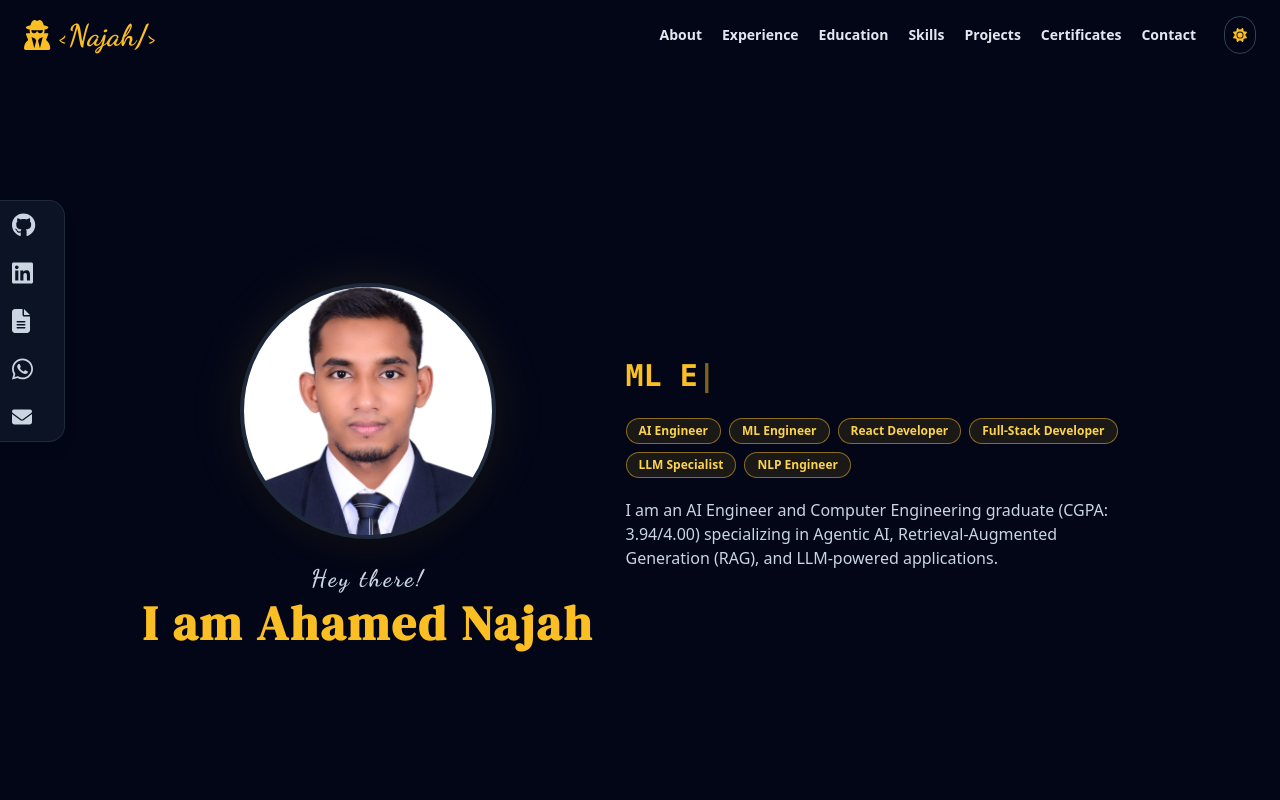
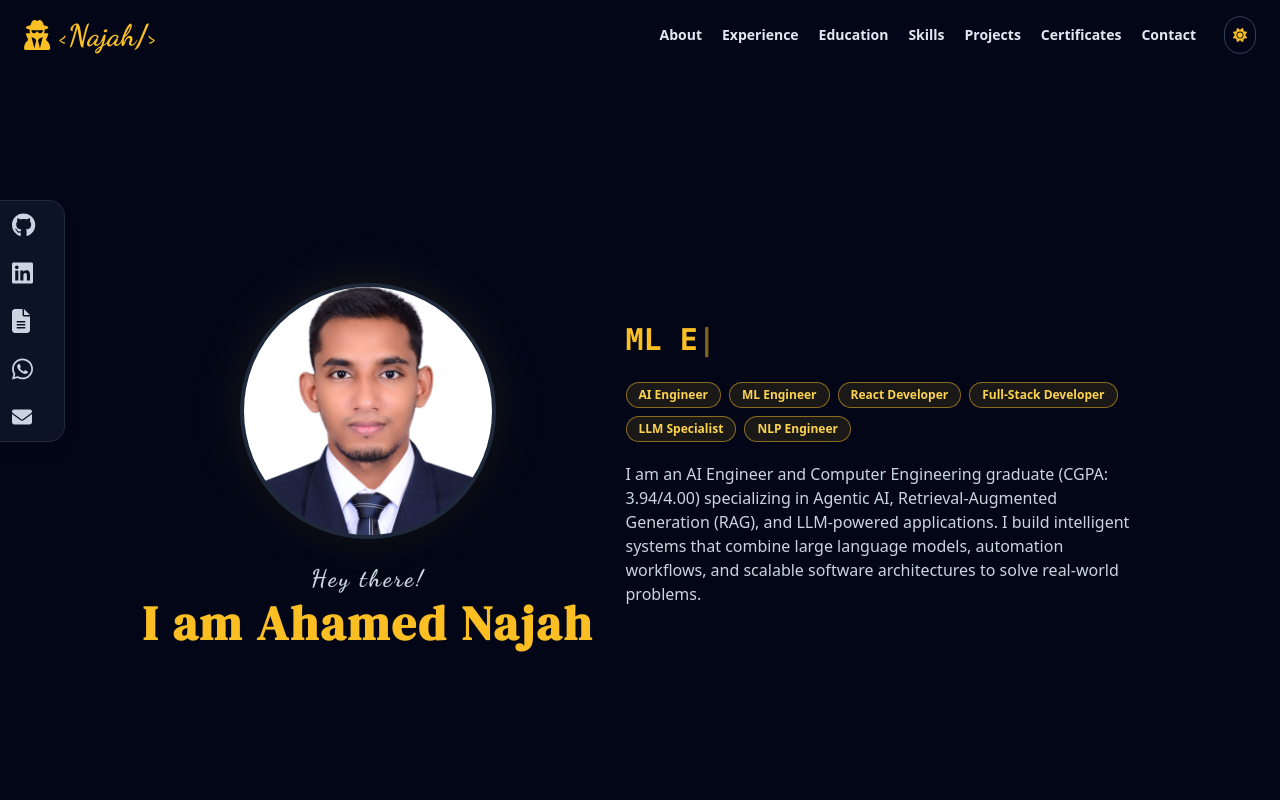
Before and after one commit to najahaja/YoungDevInterns-ReactJS-Portfolio, a React (Vite) app: page / in a window 1280 px wide. Shown: the top 800 px of the page. Built offline with nearby package versions, Linux system fonts and the light colour scheme; a web font is replaced by a local one.

Commit message:
Update Home.jsx

```diff
--- a/src/components/BodySections/Home.jsx
+++ b/src/components/BodySections/Home.jsx
@@ -122,7 +122,7 @@ const Home = () => {
           animate={{ opacity: 1, y: 0 }}
           transition={{ delay: 0.9, duration: 0.6 }}
         >
-          I am an AI Engineer and Computer Engineering graduate (CGPA: 3.94/4.00) specializing in Agentic AI, Retrieval-Augmented Generation (RAG), and LLM-powered applications.
+          I am an AI Engineer and Computer Engineering graduate (CGPA: 3.94/4.00) specializing in Agentic AI, Retrieval-Augmented Generation (RAG), and LLM-powered applications. I build intelligent systems that combine large language models, automation workflows, and scalable software architectures to solve real-world problems.
         </motion.p>
       </motion.div>
     </div>
```
